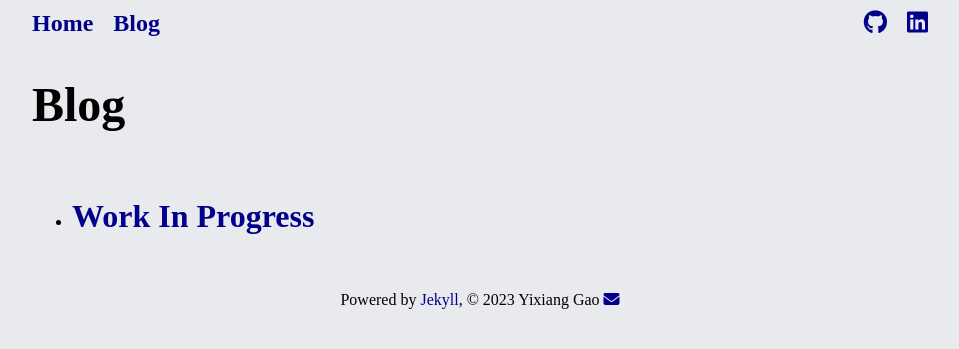
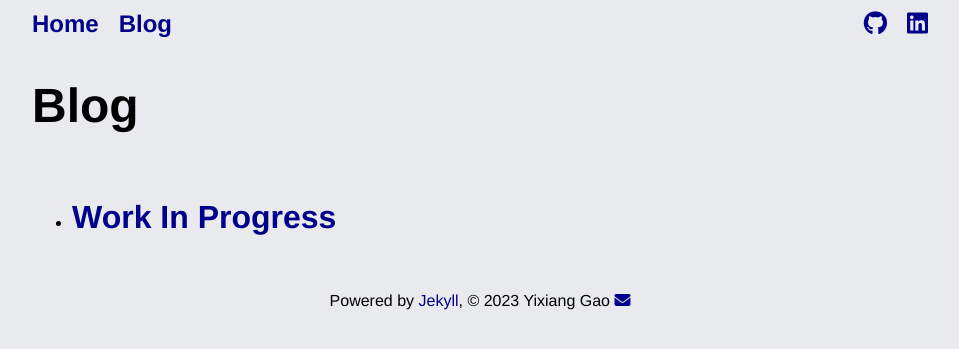
Before and after one commit to g1y5x3/g1y5x3.github.io, a Jekyll site: the page built from blog.html, in a window 1280 px wide. Shown: the top 349 px of the page, without its empty margins (160-1119 px from the left). Built offline with Jekyll 4.4.1, drawn with Linux system fonts in a browser that asks for light colours.

Commit message:
update text font

```diff
--- a/assets/css/style.css
+++ b/assets/css/style.css
@@ -3,7 +3,7 @@ body {
     padding-left:  30px;
     padding-right: 30px;
     margin: auto;
-    font-family: 'Times New Roman', Times, serif;
+    font-family: Helvetica;
     background-color: #e9eaee;
 }
 
```
